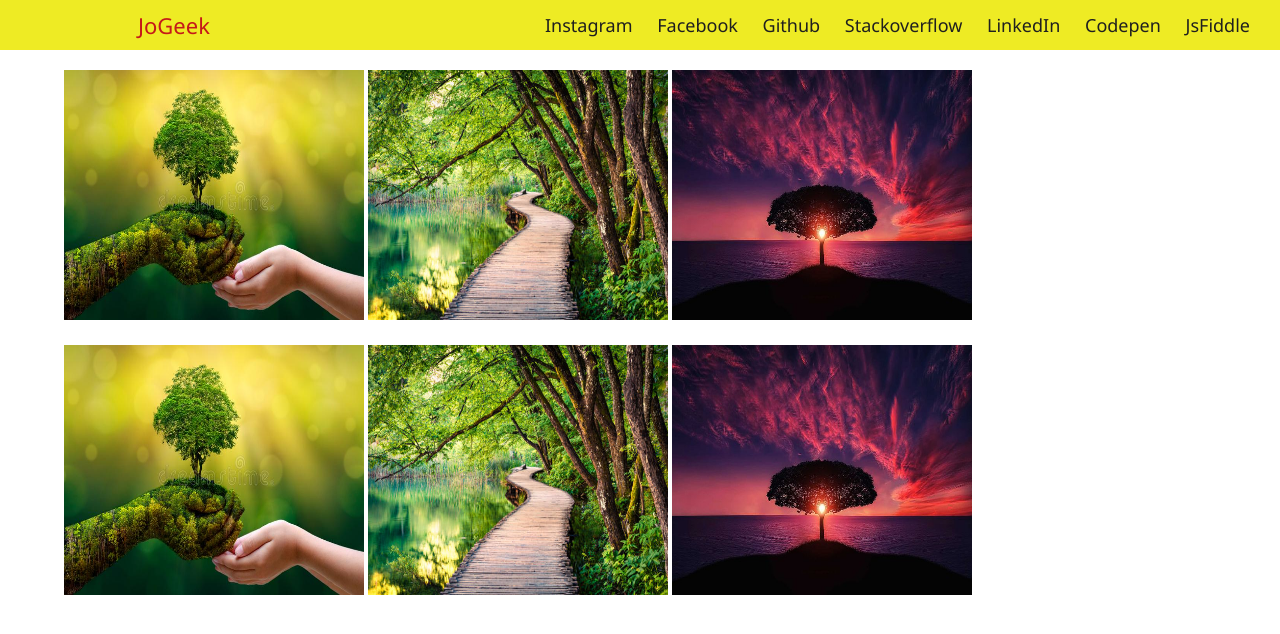
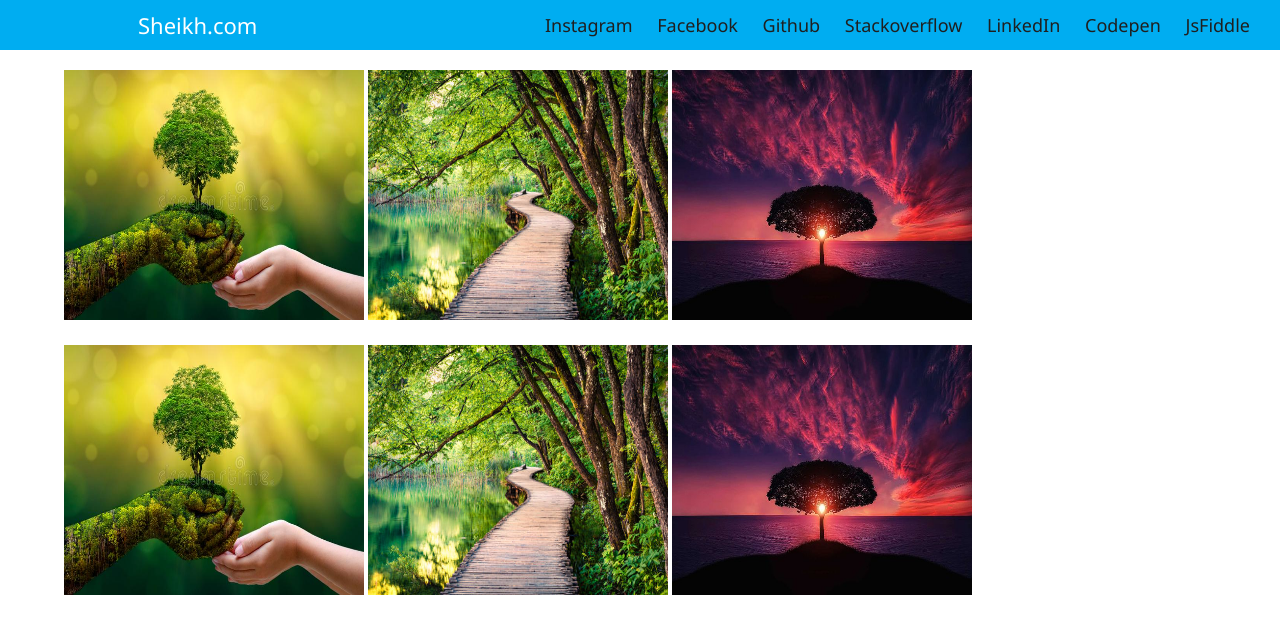
Before and after one commit to TheProSheikh/sheikh.com, a plain HTML site: page index.html in a window 1280 px wide. Drawn offline with Linux system fonts and the light colour scheme.

Commit message:
site title changed

```diff
--- a/index.html
+++ b/index.html
@@ -19,7 +19,7 @@
         .nav {
             height: 50px;
             width: 100%;
-            background-color: #eeeb24;
+            background-color: #00adf1;
             position: relative;
         }
 
@@ -30,7 +30,7 @@
         .nav>.nav-header>.nav-title {
             display: inline-block;
             font-size: 22px;
-            color: rgb(197, 25, 25);
+            color: rgb(255, 255, 255);
             margin-left: 10%;
             padding: 10px 10px 10px 10px;
         }
@@ -129,7 +129,7 @@
         <input type="checkbox" id="nav-check">
         <div class="nav-header">
             <div class="nav-title">
-                JoGeek
+                Sheikh.com
             </div>
         </div>
         <div class="nav-btn">
```
